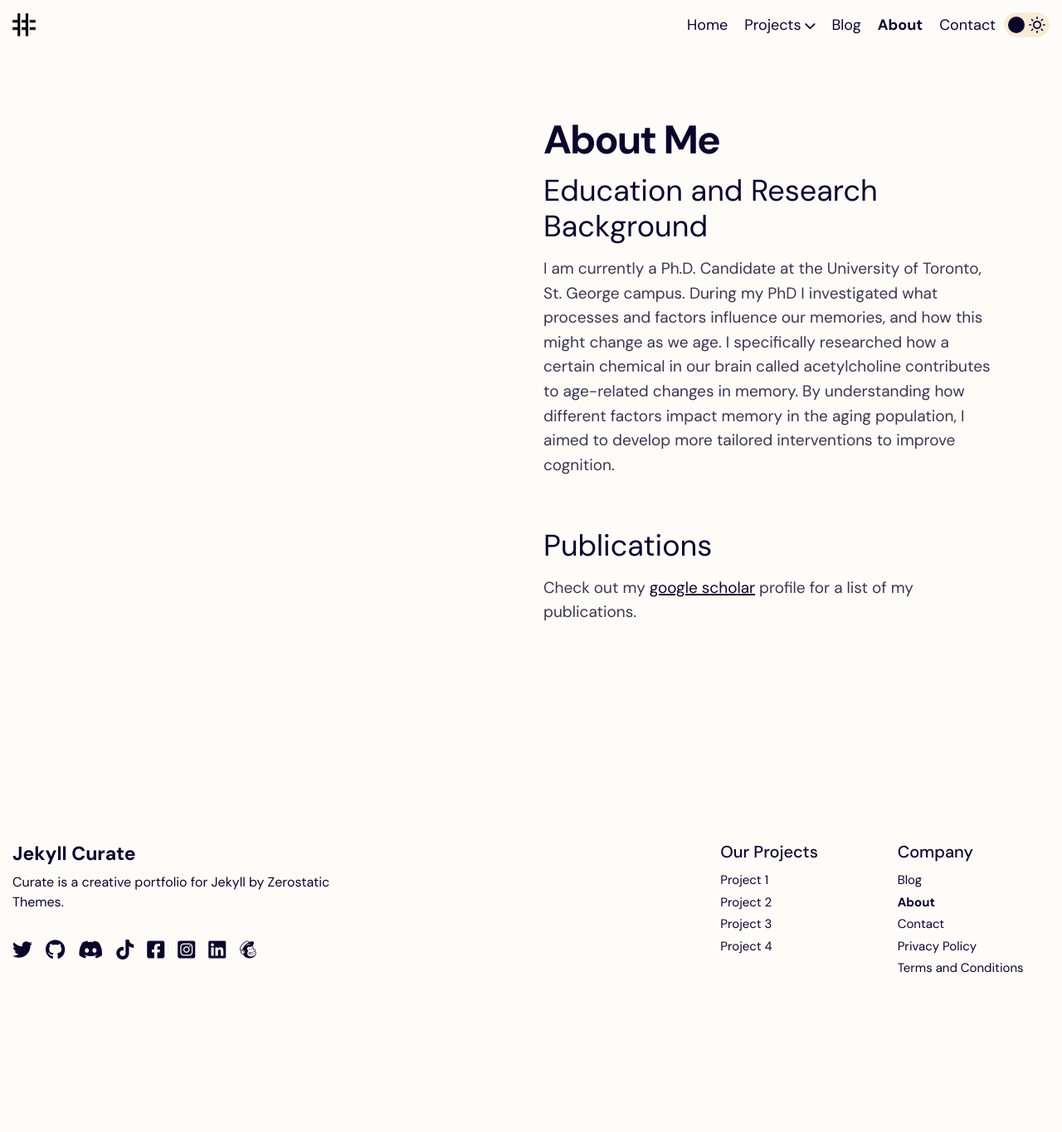
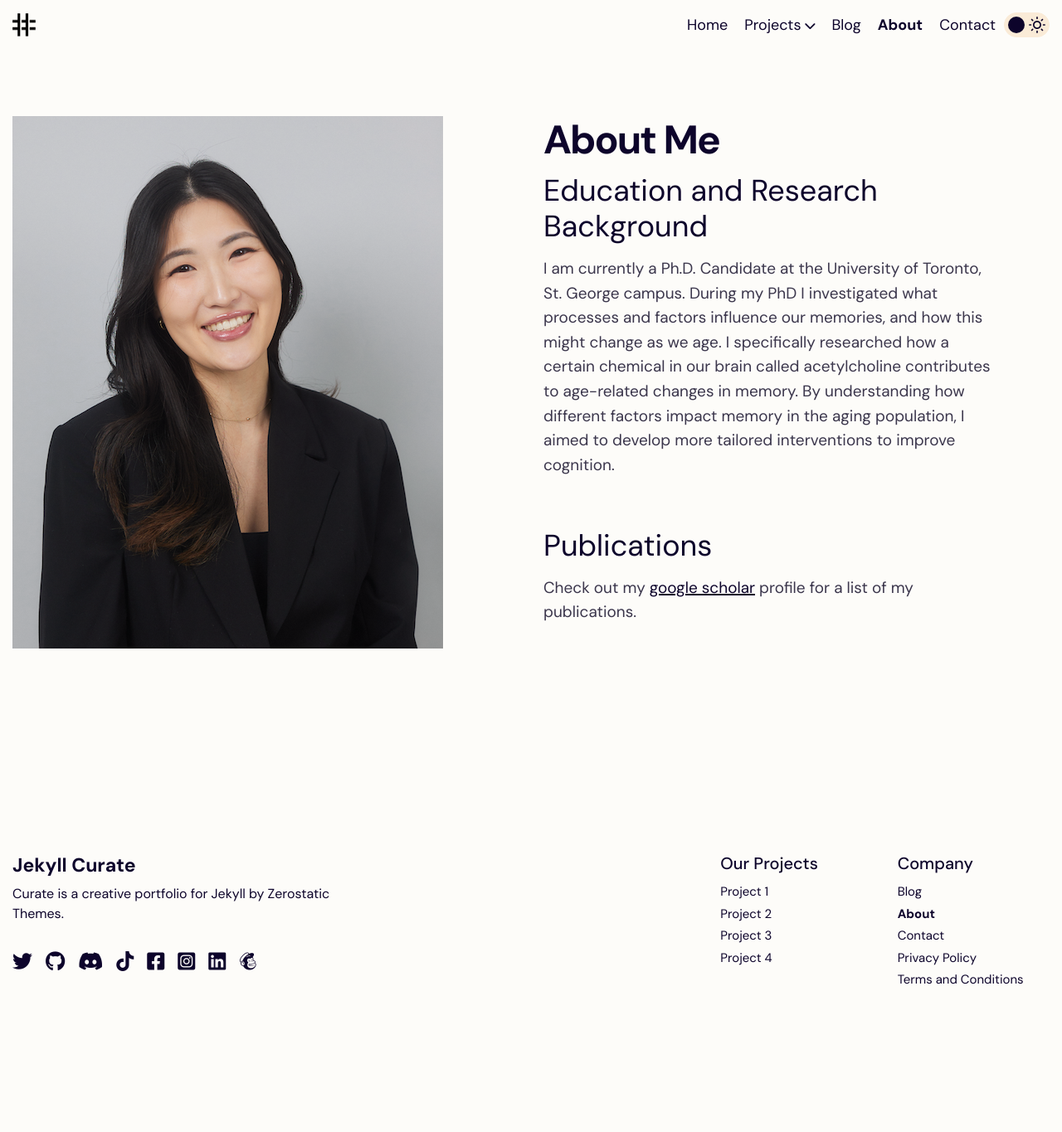
Before and after one commit to arianayoum/ariana-youm, a Jekyll site: the page built from pages/about.md, in a window 1280 px wide. Shown: the whole page at 83% size. Built offline with Jekyll 4.4.1, drawn with Linux system fonts in a browser that asks for light colours.

Commit message:
Update about.md

```diff
--- a/pages/about.md
+++ b/pages/about.md
@@ -4,6 +4,8 @@ title: "About Me"
 permalink: "/about/"
 description: "Behavioral researcher and data scientist with over 10 years of experience"
 image: "/assets/images/gen/content/Headshot.webp"
+gallery:
+  - image: "/assets/images/gen/content/Headshot.webp"
 ---
 
 # Education and Research Background
```
